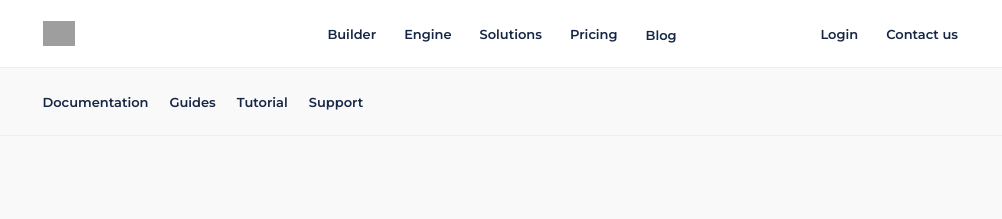
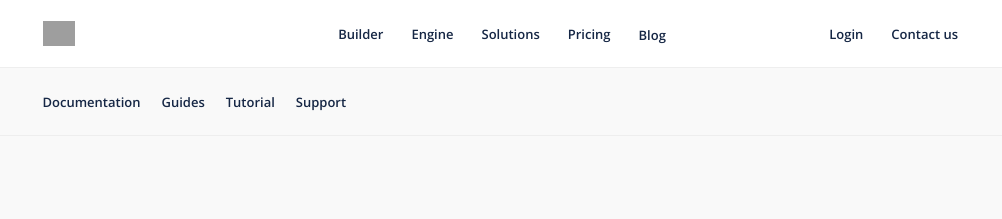
Before and after one commit to acmegrouptest/brandnewproduct, a Jekyll site: the page built from index.html, in a window 1280 px wide. Shown: the top 219 px of the page, without its empty margins (138-1140 px from the left). Built offline with Jekyll 4.4.1, drawn with Linux system fonts in a browser that asks for light colours; nearby versions of some CDN libraries; grey boxes are pictures that could not be loaded.

Commit message:
Add small fixes to sidebar style

```diff
--- a/_sass/components/nav.sass
+++ b/_sass/components/nav.sass
@@ -114,7 +114,7 @@ a.nav-item
   align-items: stretch
   height: 68px
   border-bottom: 1px solid $grey-dark
-  font-family: $family-montserrat
+  font-family: $family-open-sans
   font-weight: 400
   color: $blue-dark
   background-color: $white
@@ -134,7 +134,7 @@ a.nav-item
     box-shadow: 0 2px 3px rgba($black, 0.1)
   a
     color: $blue-dark
-    font-family: $family-montserrat
+    font-family: $family-open-sans
     font-weight: 600
     font-size: 13px
     line-height: 20px
@@ -143,11 +143,15 @@ a.nav-item
 .submenu
   height: 68px
   margin-bottom: 88px
-  font-family: $family-montserrat
+  font-family: $family-open-sans
   color: $blue-dark
   font-weight: 400
   background: $grey-light
   border-bottom: 1px solid $grey-dark
+  a
+    font-weight: 400
+    &.active
+    font-weight: 600
 
 
 .nav-toggle
--- a/_sass/layout/default.sass
+++ b/_sass/layout/default.sass
@@ -1,12 +1,13 @@
 .container
   max-width: 940px
-  +touch
-    padding: 0 10px
 
 .front-page
   background-color: $grey-light
   +mobile
     margin-top: 80px
+  .container
+    +touch
+      padding: 0 20px
 
 .introduction
   margin-bottom: 64px
--- a/_sass/layout/post.sass
+++ b/_sass/layout/post.sass
@@ -1,6 +1,9 @@
 .page-blog
   background-color: $white
   padding-top: 80px
+  .container
+    +touch
+      padding: 0 20px
 
 .menu-label
   font-family: $family-open-sans
```
